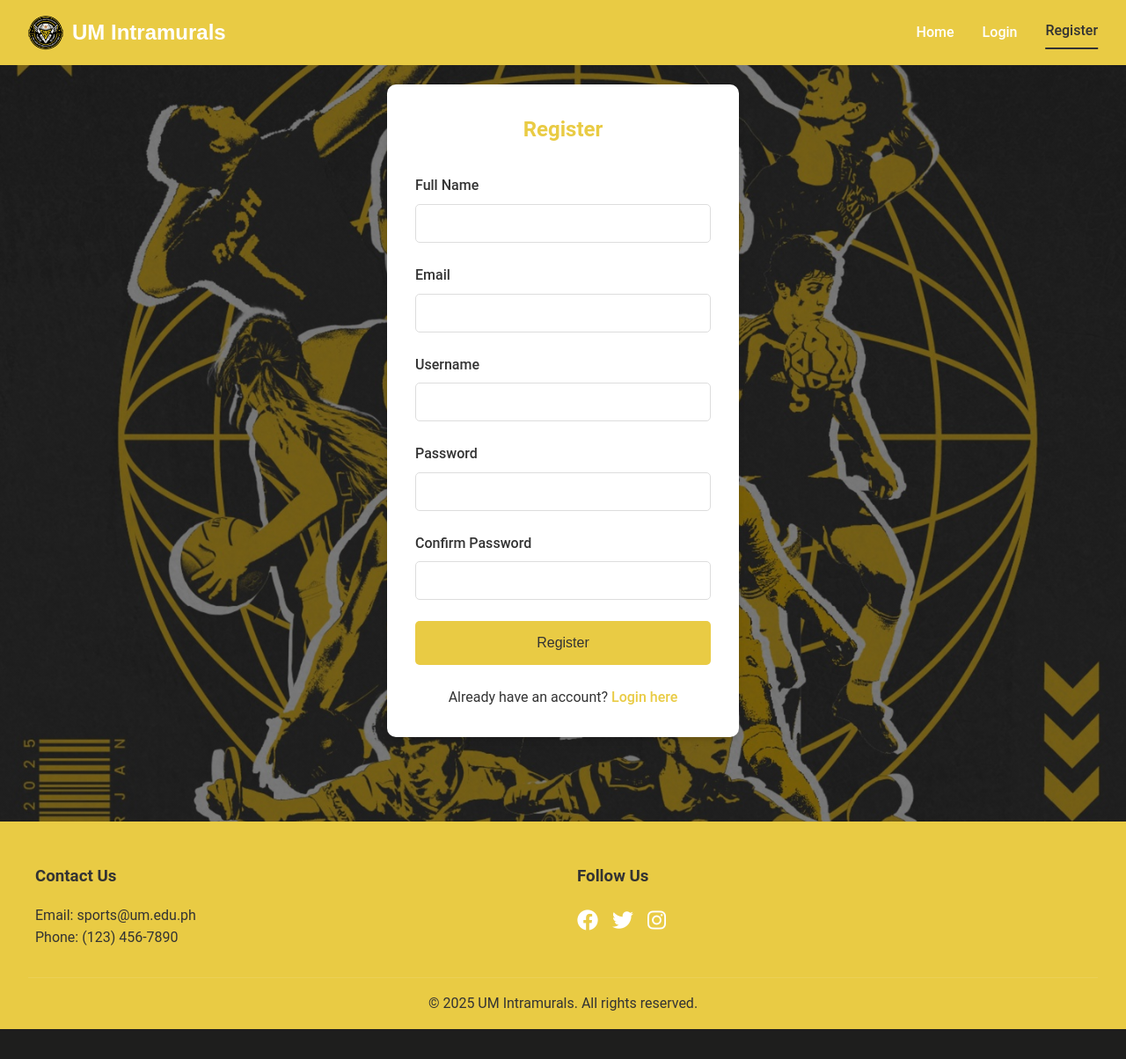
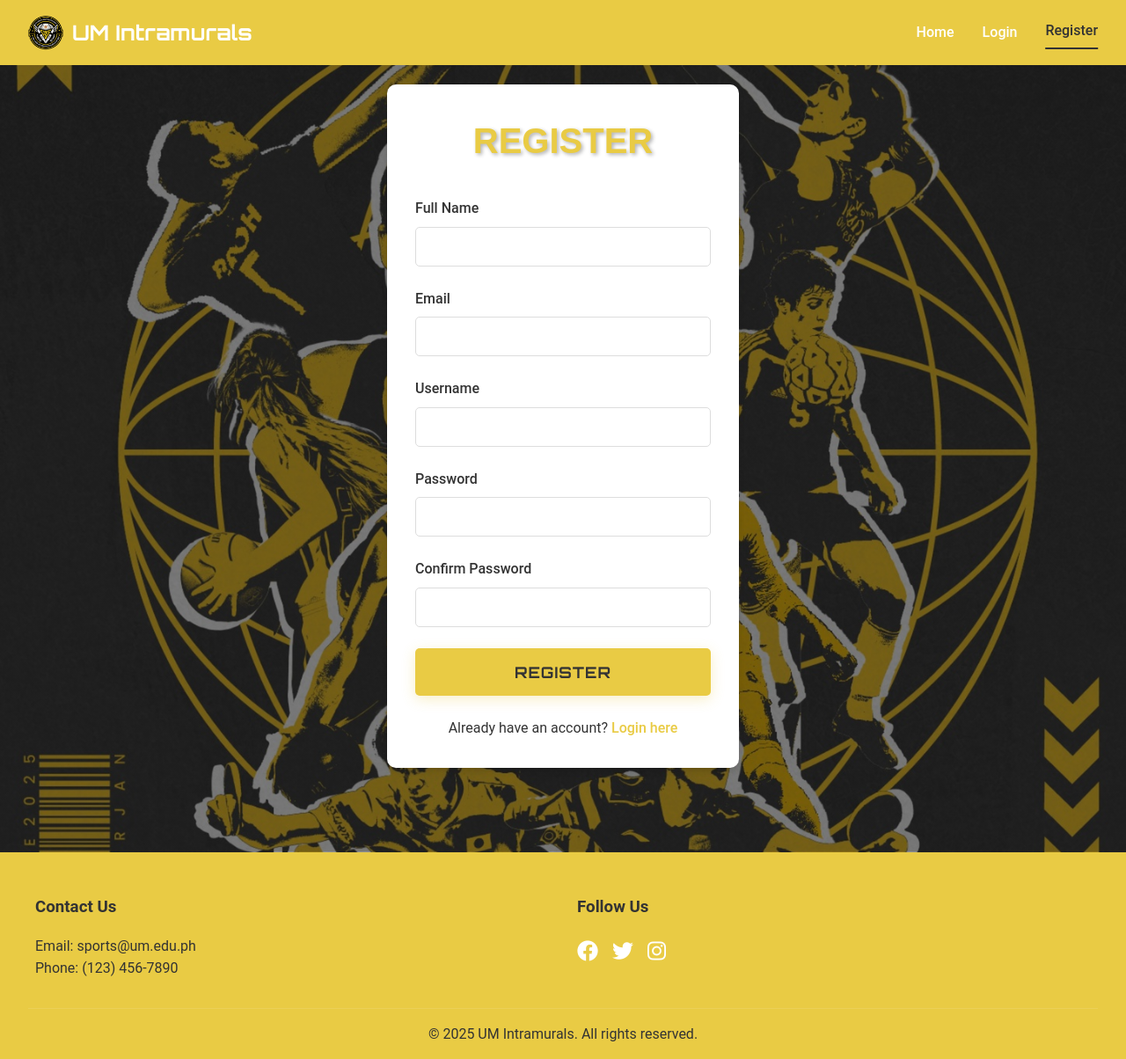
Before and after one commit to aaronjalapon/BisagUnsaTeam_LabExam, a PHP site: page /register.html in a window 1280 px wide. Shown: the whole page at 88% size. Before the commit the page ends 1170 px from the top, so only its background shows below. Run offline with PHP 8.4, Linux system fonts and the light colour scheme; some web fonts are replaced.

Commit message:
finalize consistency

```diff
--- a/css/style.css
+++ b/css/style.css
@@ -401,7 +401,15 @@
     background: linear-gradient(rgba(0, 0, 0, 0.5), rgba(0, 0, 0, 0.5)), url('../images/CCE_Intrams.jpg');
     background-size: cover;
     background-position: center;
-    animation: fadeIn 1s ease-out;
+}
+
+.auth-box h2 {
+    font-family: 'Sprintura', sans-serif;
+    font-size: 2.5rem;
+    margin-bottom: 2rem;
+    color: #e9cb44;
+    text-transform: uppercase;
+    text-shadow: 2px 2px 4px rgba(0, 0, 0, 0.3);
 }
 
 .auth-box {
@@ -439,6 +447,7 @@
 .form-group {
     margin-bottom: 1.5rem;
     animation: fadeIn 0.6s ease-out;
+    font-family: 'Roboto', sans-serif;
 }
 
 .form-group label {
@@ -446,6 +455,7 @@
     margin-bottom: 0.5rem;
     font-weight: 500;
     transition: color 0.3s ease;
+    font-family: 'Roboto', sans-serif;
 }
 
 .form-group input {
@@ -455,6 +465,7 @@
     border-radius: 5px;
     font-size: 1rem;
     transition: all 0.3s ease;
+    font-family: 'Roboto', sans-serif;
 }
 
 .form-group input:focus {
@@ -470,10 +481,14 @@
     color: #333;
     border: none;
     border-radius: 5px;
-    font-size: 1rem;
-    font-weight: 500;
+    font-size: 1.1rem;
+    font-weight: 700;
     cursor: pointer;
     transition: all 0.3s ease;
+    text-transform: uppercase;
+    letter-spacing: 1px;
+    font-family: 'Orbitron', sans-serif;
+    box-shadow: 0 4px 15px rgba(233, 203, 68, 0.3);
     position: relative;
     overflow: hidden;
 }
@@ -485,22 +500,22 @@
     left: 50%;
     width: 0;
     height: 0;
-    background: rgba(255, 255, 255, 0.2);
+    background: rgba(255, 255, 255, 0.3);
     border-radius: 50%;
-    transition: width 0.3s, height 0.3s, top 0.3s, left 0.3s;
+    transition: width 0.4s ease-out, height 0.4s ease-out, top 0.4s ease-out, left 0.4s ease-out;
 }
 
 .auth-button:hover::before {
-    width: 300px;
-    height: 300px;
-    top: -50px;
-    left: -50px;
+    width: 400px;
+    height: 400px;
+    top: -100px;
+    left: -100px;
 }
 
 .auth-button:hover {
-    background-color: #d4b73d;
+    background-color: #ffd700;
     transform: translateY(-2px);
-    box-shadow: 0 5px 15px rgba(0, 0, 0, 0.1);
+    box-shadow: 0 6px 20px rgba(233, 203, 68, 0.4);
 }
 
 .auth-redirect {
--- a/login.html
+++ b/login.html
@@ -5,12 +5,14 @@
    <meta name="viewport" content="width=device-width, initial-scale=1.0">
    <title>UM Intramurals - Login</title>
    <link rel="stylesheet" href="css/style.css">
+   <link href="https://fonts.cdnfonts.com/css/sprintura" rel="stylesheet">
+   <link href="https://fonts.googleapis.com/css2?family=Orbitron:wght@400;700;900&display=swap" rel="stylesheet">
    <link rel="stylesheet" href="https://cdnjs.cloudflare.com/ajax/libs/font-awesome/6.0.0/css/all.min.css">
 </head>
 <body>
    <nav class="navbar">
        <div class="nav-brand">
-           <img src="images/CCE_Logo.png" alt="UM Logo" class="nav-logo">
+                       <img src="images/CCE_Logo.png" alt="UM Logo" class="nav-logo">
            <span>UM Intramurals</span>
        </div>
        <div class="nav-links">
--- a/register.html
+++ b/register.html
@@ -5,6 +5,8 @@
     <meta name="viewport" content="width=device-width, initial-scale=1.0">
     <title>UM Intramurals - Register</title>
     <link rel="stylesheet" href="css/style.css">
+    <link href="https://fonts.cdnfonts.com/css/sprintura" rel="stylesheet">
+    <link href="https://fonts.googleapis.com/css2?family=Orbitron:wght@400;700;900&display=swap" rel="stylesheet">
     <link rel="stylesheet" href="https://cdnjs.cloudflare.com/ajax/libs/font-awesome/6.0.0/css/all.min.css">
 </head>
 <body>
```
